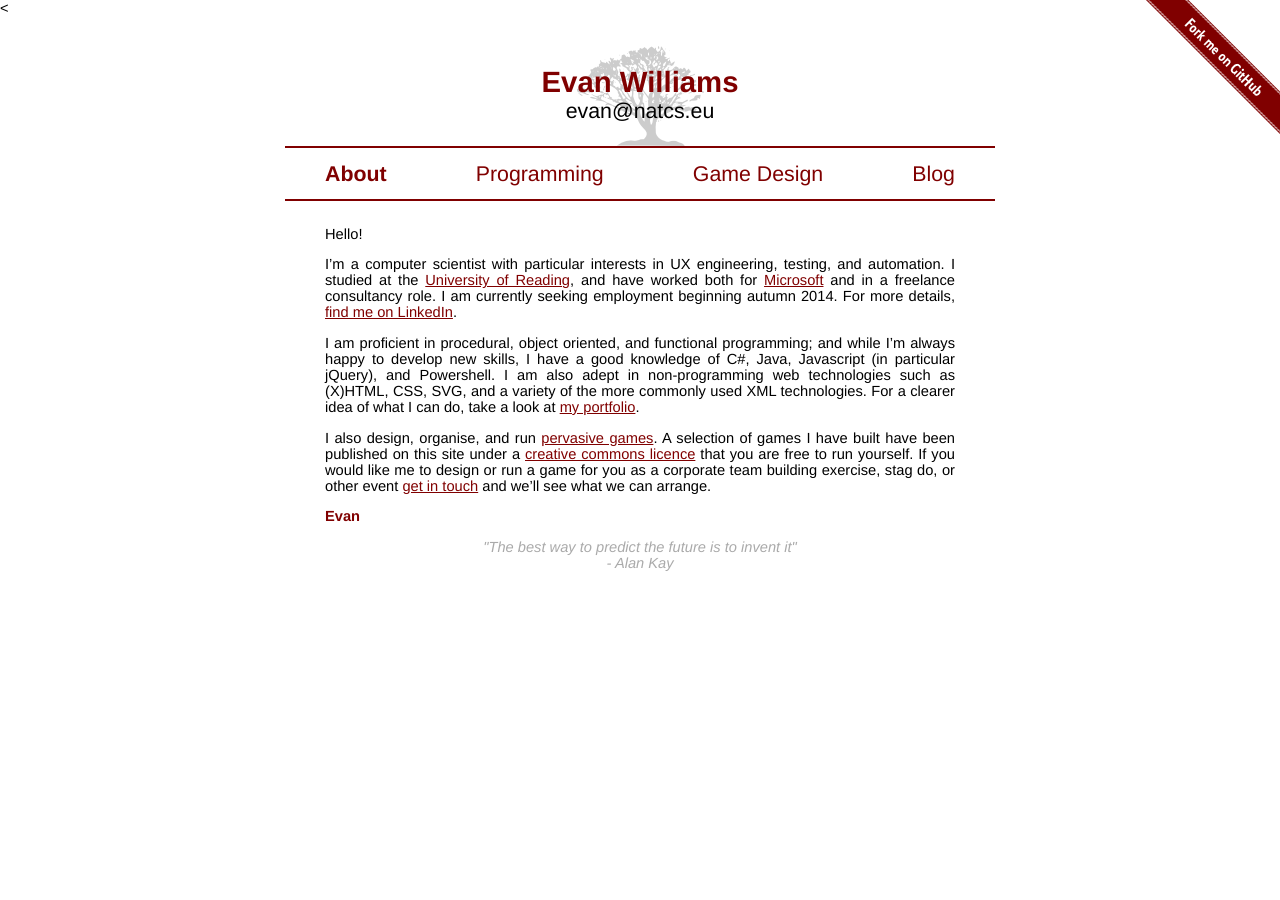
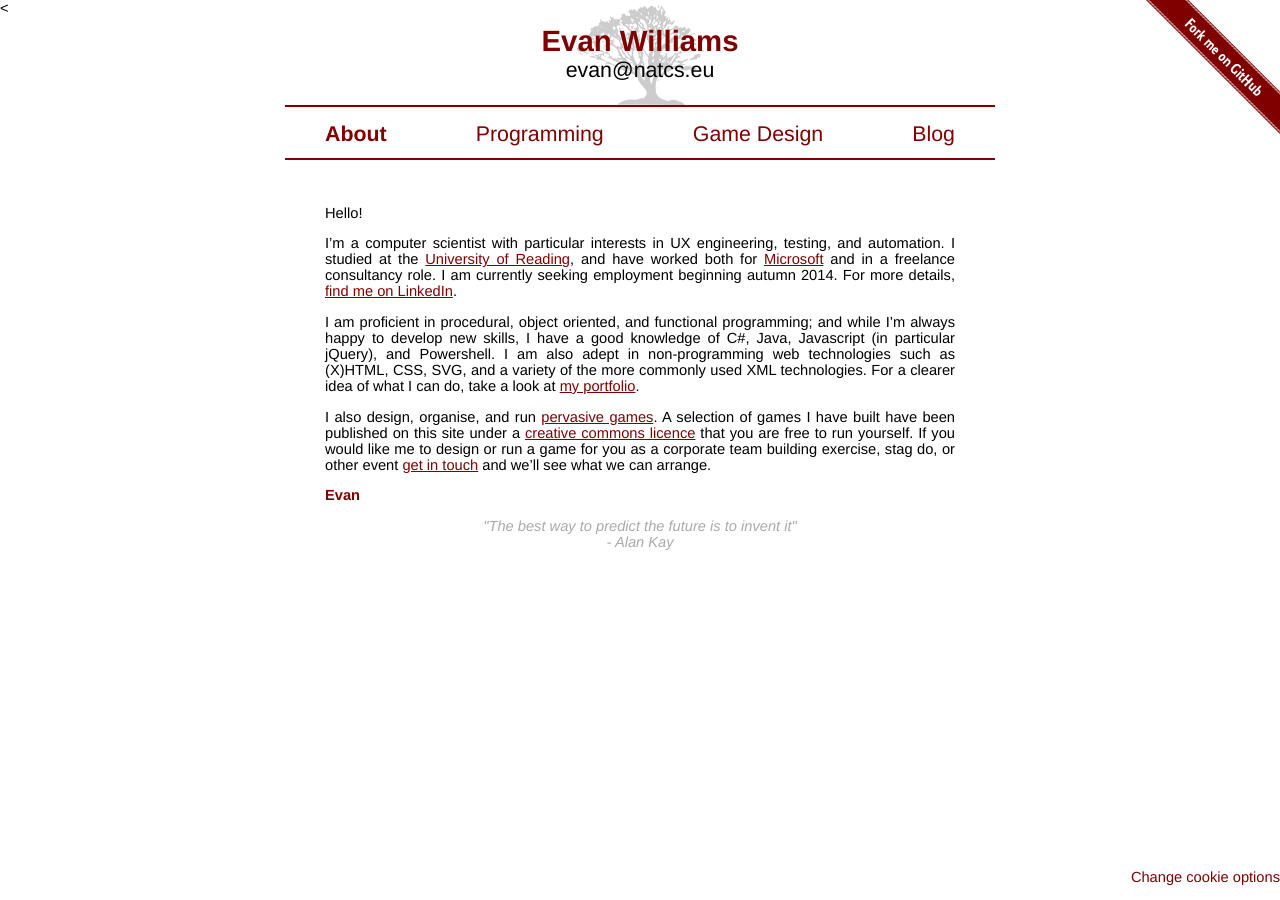
Before and after one commit to malacandrian/malacandrian.github.io, a Jekyll site: the page built from index.md, in a window 1280 px wide. Built offline with Jekyll 4.4.1, drawn with Linux system fonts in a browser that asks for light colours; comment, search, counter and statistics services are not loaded.

Commit message:
Corrected tracking code + added cookie consent

```diff
--- a/_layouts/default.html
+++ b/_layouts/default.html
@@ -7,14 +7,38 @@
         @import url(/resources/css/screen.css);
     </style>
     <script type="text/ecmascript" src="/src/adventure.js" ></script>
+
+	<!-- Begin Cookie Consent plugin by Silktide - http://silktide.com/cookieconsent -->
+<link rel="stylesheet" type="text/css" href="http://assets.cookieconsent.silktide.com/current/style.min.css"/>
+<script type="text/javascript" src="http://assets.cookieconsent.silktide.com/current/plugin.min.js"></script>
+<script type="text/javascript">
+// <![CDATA[
+cc.initialise({
+	cookies: {
+		analytics: {}
+	},
+	settings: {
+		consenttype: "implicit",
+		style: "light",
+		bannerPosition: "push",
+		hideprivacysettingstab: true,
+		onlyshowbanneronce: true,
+		disableallsites: true
+	}
+});
+// ]]>
+</script>
+<!-- End Cookie Consent plugin -->
+
 </head>
 <body onload="gameInit()">
-    <<script>
-(function(i,s,o,g,r,a,m){i['GoogleAnalyticsObject']=r;i[r]=i[r]||function(){
-(i[r].q=i[r].q||[]).push(arguments)},i[r].l=1*new Date();a=s.createElement(o),
-m=s.getElementsByTagName(o)[0];a.async=1;a.src=g;m.parentNode.insertBefore(a,m)
-})(window,document,'script','//www.google-analytics.com/analytics.js','ga');
-ga('create', 'UA-XXXXXX-XX', 'example.com');
+    <<script type="text/plain" class="cc-onconsent-analytics">
+  (function(i,s,o,g,r,a,m){i['GoogleAnalyticsObject']=r;i[r]=i[r]||function(){
+  (i[r].q=i[r].q||[]).push(arguments)},i[r].l=1*new Date();a=s.createElement(o),
+  m=s.getElementsByTagName(o)[0];a.async=1;a.src=g;m.parentNode.insertBefore(a,m)
+  })(window,document,'script','//www.google-analytics.com/analytics.js','ga');
+
+  ga('create', 'UA-50526180-1', 'natcs.eu');
 ga('require', 'displayfeatures');
 ga('send', 'pageview');
 </script>
@@ -49,6 +73,7 @@
 			<div class="footer">
 				<blockquote>The best way to predict the future is to invent it</blockquote>
 				<cite>Alan Kay</cite>
+				<p class="cookies"><a onclick="cc.showmodal()">Change cookie options</a></p>
 			</div>
         </div>
     </div>
--- a/resources/css/screen.css
+++ b/resources/css/screen.css
@@ -8,6 +8,8 @@
     width: 710px;
     margin-left: auto;
     margin-right: auto;
+
+	margin-top: -21px;
 }
 
 .head {
@@ -32,7 +34,8 @@
 
 h1 {
     font-size: 22pt;
-    margin-bottom: 0px;
+    margin-bottom: 0;
+	margin-top: 0;
     padding-top: 1em;
 }
 
@@ -137,3 +140,9 @@
 .amazon {
 	text-align: center;
 }
+
+.cookies {
+	position: fixed;
+	right: 0;
+	bottom: 0;
+}
```
